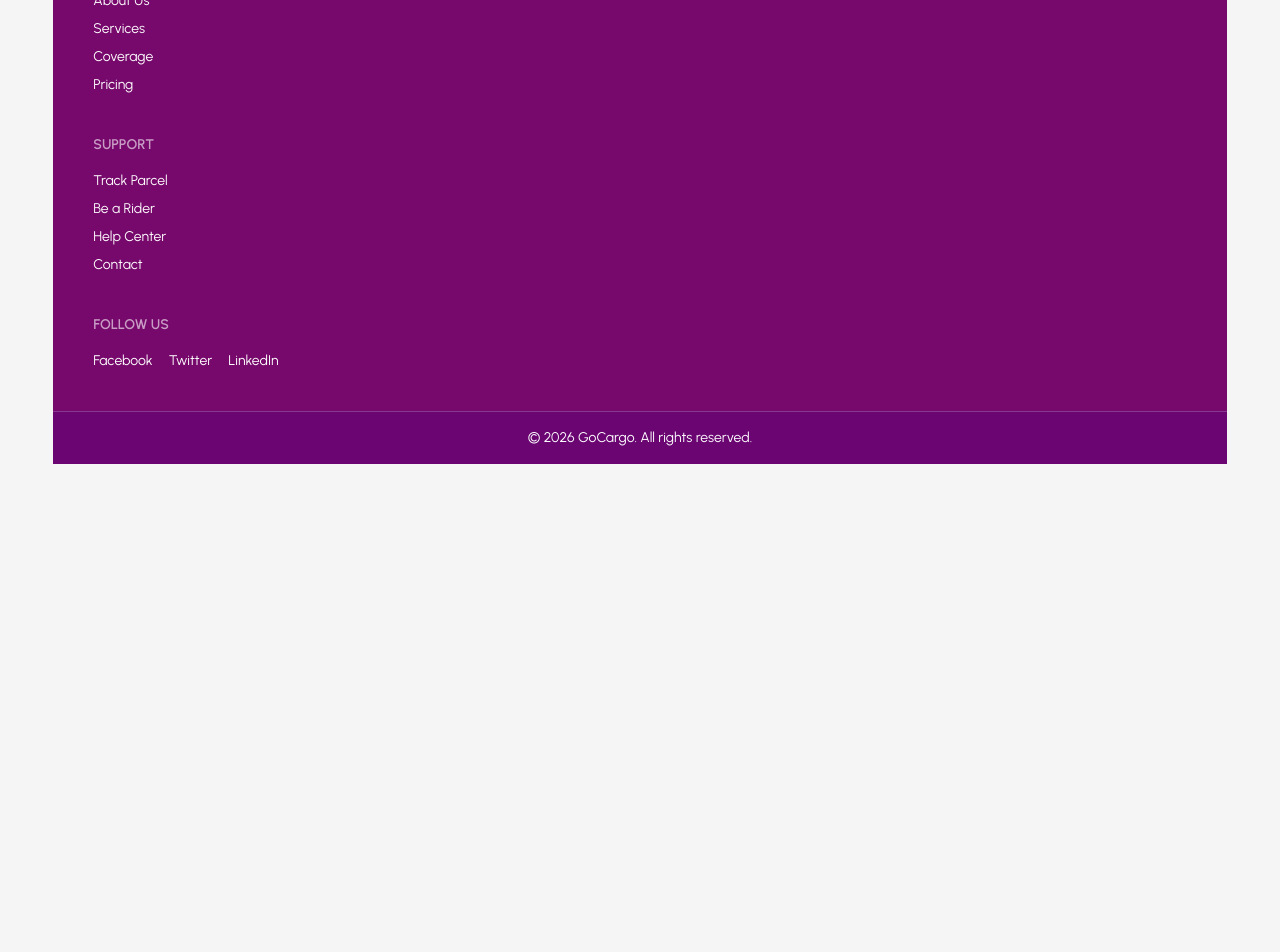
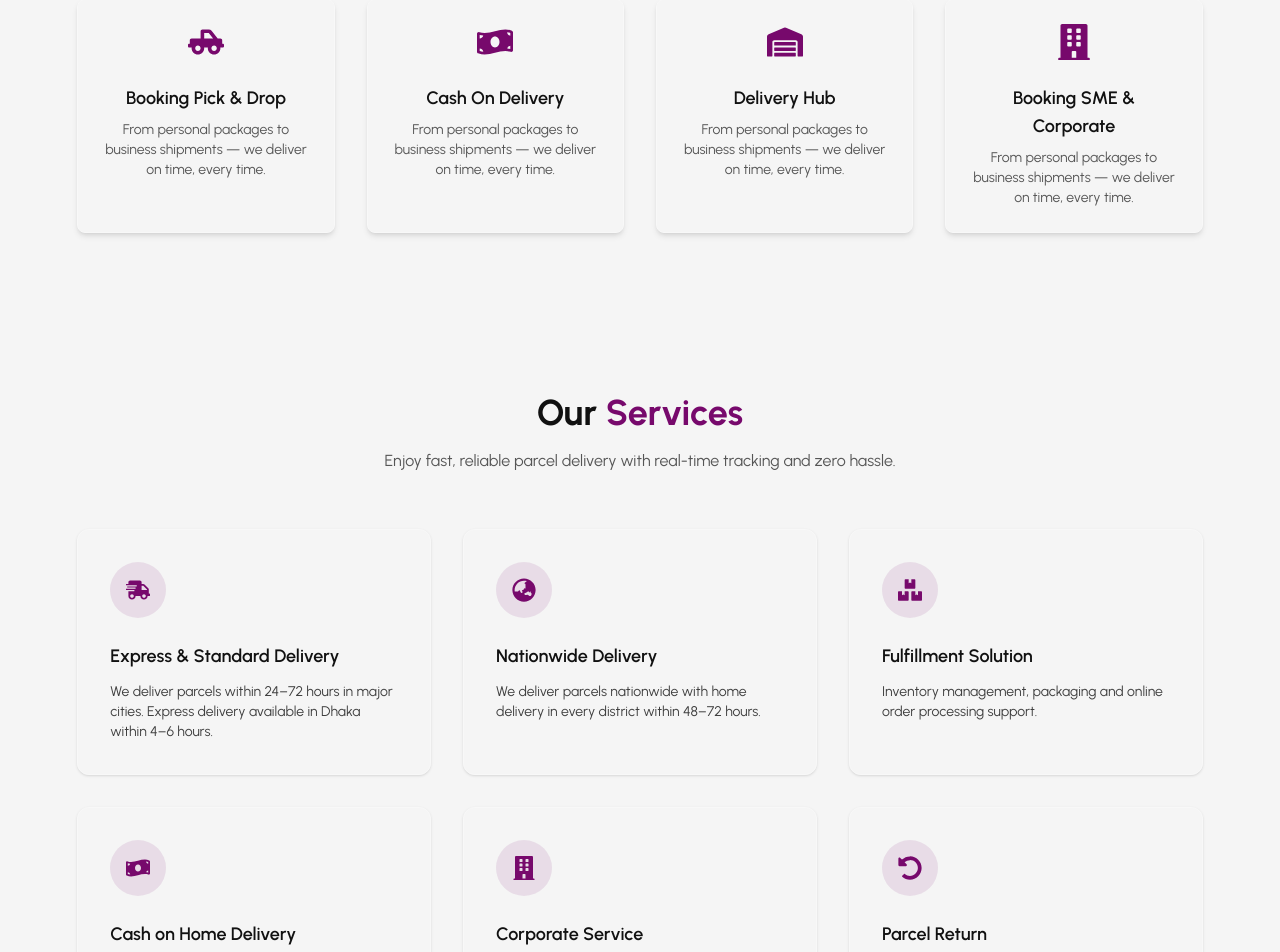
Before and after one commit to MstSubornaKhatun/go-cargo-client, a React (Vite) app: page / in a window 1280 px wide. Shown: the part 1140-2092 px from the top of the page. Before the commit the page ends 1604 px from the top, so only its background shows below. Built offline with nearby package versions, Linux system fonts and the light colour scheme.

Commit message:
works and banner section

```diff
--- a/src/pages/UI/Home/Home.jsx
+++ b/src/pages/UI/Home/Home.jsx
@@ -1,10 +1,14 @@
 import React from 'react';
 import Banner from '../Banner/Banner';
+import HowItWorks from '../HowItWorks/HowItWorks';
+import OurServices from '../OurServices/OurServices';
 
 const Home = () => {
     return (
         <div>
             <Banner/>
+            <HowItWorks/>
+            <OurServices/>
         </div>
     );
 };
--- /dev/null
+++ b/src/pages/UI/HowItWorks/HowItWorks.jsx
@@ -0,0 +1,71 @@
+import React from "react";
+import { FaTruckPickup, FaMoneyBillWave, FaWarehouse, FaBuilding } from "react-icons/fa";
+
+const steps = [
+  {
+    icon: <FaTruckPickup className="text-4xl text-primary" />,
+    title: "Booking Pick & Drop",
+    desc: "From personal packages to business shipments — we deliver on time, every time.",
+  },
+  {
+    icon: <FaMoneyBillWave className="text-4xl text-primary" />,
+    title: "Cash On Delivery",
+    desc: "From personal packages to business shipments — we deliver on time, every time.",
+  },
+  {
+    icon: <FaWarehouse className="text-4xl text-primary" />,
+    title: "Delivery Hub",
+    desc: "From personal packages to business shipments — we deliver on time, every time.",
+  },
+  {
+    icon: <FaBuilding className="text-4xl text-primary" />,
+    title: "Booking SME & Corporate",
+    desc: "From personal packages to business shipments — we deliver on time, every time.",
+  },
+];
+
+const HowItWorks = () => {
+  return (
+    <div className="bg-base-100 py-20">
+      <div className="max-w-7xl mx-auto px-6">
+
+        {/* Section Title */}
+        <div className="text-center mb-14">
+          <h2 className="text-3xl md:text-4xl font-bold text-base-content">
+            How It <span className="text-primary">Works</span>
+          </h2>
+          <p className="mt-4 text-base-content/70">
+            Simple steps to deliver your parcel quickly and securely.
+          </p>
+        </div>
+
+        {/* Cards */}
+        <div className="grid grid-cols-1 sm:grid-cols-2 lg:grid-cols-4 gap-8">
+          {steps.map((step, index) => (
+            <div
+              key={index}
+              className="card bg-base-100 shadow-md hover:shadow-xl transition duration-300 border border-base-200"
+            >
+              <div className="card-body items-center text-center">
+                <div className="mb-4">
+                  {step.icon}
+                </div>
+
+                <h3 className="card-title text-base-content text-lg">
+                  {step.title}
+                </h3>
+
+                <p className="text-base-content/70 text-sm">
+                  {step.desc}
+                </p>
+              </div>
+            </div>
+          ))}
+        </div>
+
+      </div>
+    </div>
+  );
+};
+
+export default HowItWorks;
--- /dev/null
+++ b/src/pages/UI/OurServices/OurServices.jsx
@@ -0,0 +1,108 @@
+import React from "react";
+import { Link } from "react-router";
+import {
+  FaShippingFast,
+  FaGlobeAsia,
+  FaBoxes,
+  FaMoneyBillWave,
+  FaBuilding,
+  FaUndoAlt,
+} from "react-icons/fa";
+
+const services = [
+  {
+    icon: <FaShippingFast />,
+    title: "Express & Standard Delivery",
+    description:
+      "We deliver parcels within 24–72 hours in major cities. Express delivery available in Dhaka within 4–6 hours.",
+    path: "/service/express",
+  },
+  {
+    icon: <FaGlobeAsia />,
+    title: "Nationwide Delivery",
+    description:
+      "We deliver parcels nationwide with home delivery in every district within 48–72 hours.",
+    path: "/service/nationwide",
+  },
+  {
+    icon: <FaBoxes />,
+    title: "Fulfillment Solution",
+    description:
+      "Inventory management, packaging and online order processing support.",
+    path: "/service/fulfillment",
+  },
+  {
+    icon: <FaMoneyBillWave />,
+    title: "Cash on Home Delivery",
+    description:
+      "100% cash on delivery anywhere in Bangladesh with product safety.",
+    path: "/service/cod",
+  },
+  {
+    icon: <FaBuilding />,
+    title: "Corporate Service",
+    description:
+      "Customized corporate services including warehouse and logistics support.",
+    path: "/service/corporate",
+  },
+  {
+    icon: <FaUndoAlt />,
+    title: "Parcel Return",
+    description:
+      "Reverse logistics for easy return and exchange facility.",
+    path: "/service/return",
+  },
+];
+
+const OurServices = () => {
+  return (
+    <div className="bg-base-100 py-20">
+      <div className="max-w-7xl mx-auto px-6">
+
+        {/* Section Title */}
+        <div className="text-center mb-14 max-w-2xl mx-auto">
+          <h2 className="text-3xl md:text-4xl font-bold">
+            Our <span className="text-primary">Services</span>
+          </h2>
+          <p className="mt-4 text-base-content/70">
+            Enjoy fast, reliable parcel delivery with real-time tracking and zero hassle.
+          </p>
+        </div>
+
+        {/* Cards */}
+        <div className="grid grid-cols-1 sm:grid-cols-2 lg:grid-cols-3 gap-8">
+          {services.map((service, index) => (
+            <Link
+              to={service.path}
+              key={index}
+              className="group rounded-xl border border-base-200 p-8
+                         transition duration-300 shadow-sm
+                         hover:bg-primary hover:text-white hover:shadow-xl hover:-translate-y-2"
+            >
+              {/* Icon */}
+              <div className="w-14 h-14 flex items-center justify-center
+                              rounded-full bg-primary/10 text-primary text-2xl mb-6
+                              transition duration-300
+                              group-hover:bg-white group-hover:text-primary">
+                {service.icon}
+              </div>
+
+              {/* Title */}
+              <h3 className="text-lg font-semibold mb-3">
+                {service.title}
+              </h3>
+
+              {/* Description */}
+              <p className="text-sm opacity-80 group-hover:opacity-100">
+                {service.description}
+              </p>
+            </Link>
+          ))}
+        </div>
+
+      </div>
+    </div>
+  );
+};
+
+export default OurServices;
```
